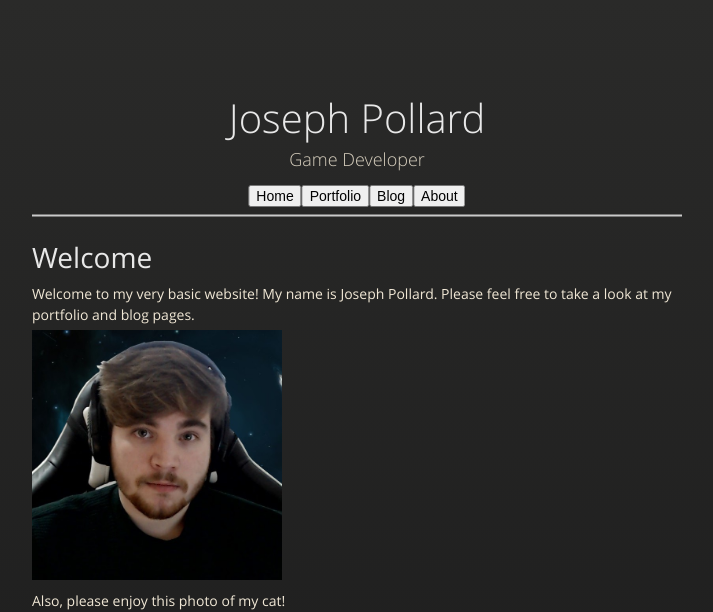
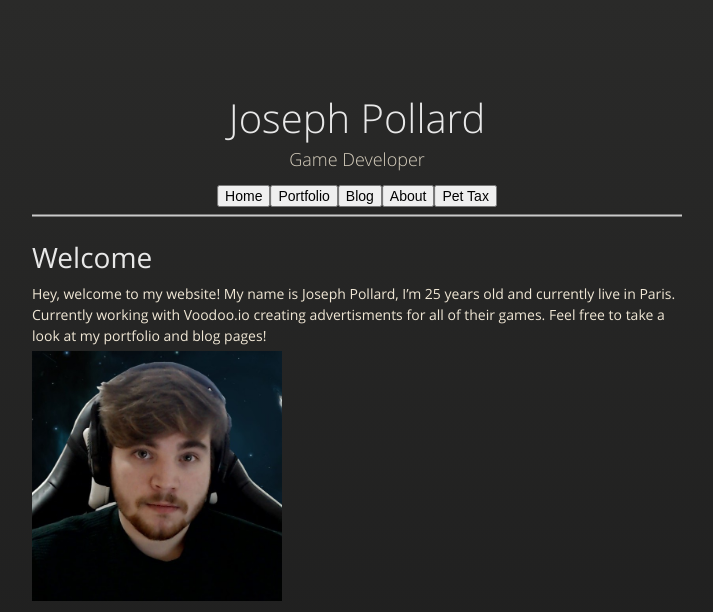
Before and after one commit to Dizlen/Website, a Jekyll site: the page built from index.md, in a window 1280 px wide, cut to the strip 0-612 px from the top of the page. Shown: the whole strip, without its empty margins (283-996 px from the left). Built offline with Jekyll 4.4.1, drawn with Linux system fonts in a browser that asks for light colours; our own code applies the rules of GitHub Pages for plain Markdown files.

Commit message:
Test button

```diff
--- a/_layouts/default.html
+++ b/_layouts/default.html
@@ -42,7 +42,7 @@
           <p>{{ site.description | default: site.github.project_tagline }}</p>
           <div class="container">
             <div class="center">
-              <a href="index"><button>Home</button></a><a href="portfolio"><button>Portfolio</button></a><a href="blog"><button>Blog</button></a><a href="about"><button>About</button></a>
+              <a href="index"><button>Home</button></a><a href="portfolio"><button>Portfolio</button></a><a href="blog"><button>Blog</button></a><a href="about"><button>About</button></a><a href="pet tax"><button>Pet Tax</button></a>
             </div>
           </div>
           <hr>
--- a/index.md
+++ b/index.md
@@ -4,7 +4,7 @@ layout: default
 
 # Welcome
 
-Welcome to my very basic website! My name is Joseph Pollard. Please feel free to take a look at my portfolio and blog pages.
+Hey, welcome to my website! My name is Joseph Pollard, I'm 25 years old and currently live in Paris. Currently working with Voodoo.io creating advertisments for all of their games. Feel free to take a look at my portfolio and blog pages!
 
 
 <img width="250" height="250" src="assets/images/me!.jpg">
```
